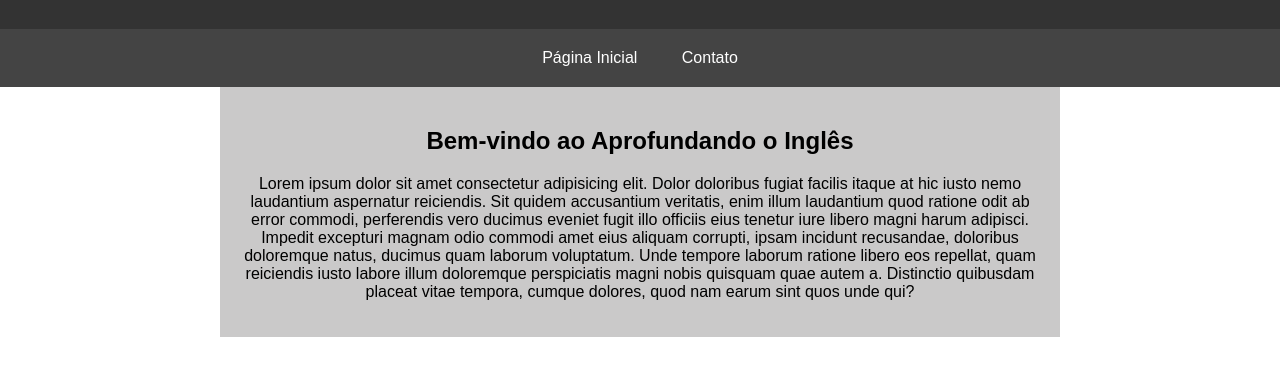
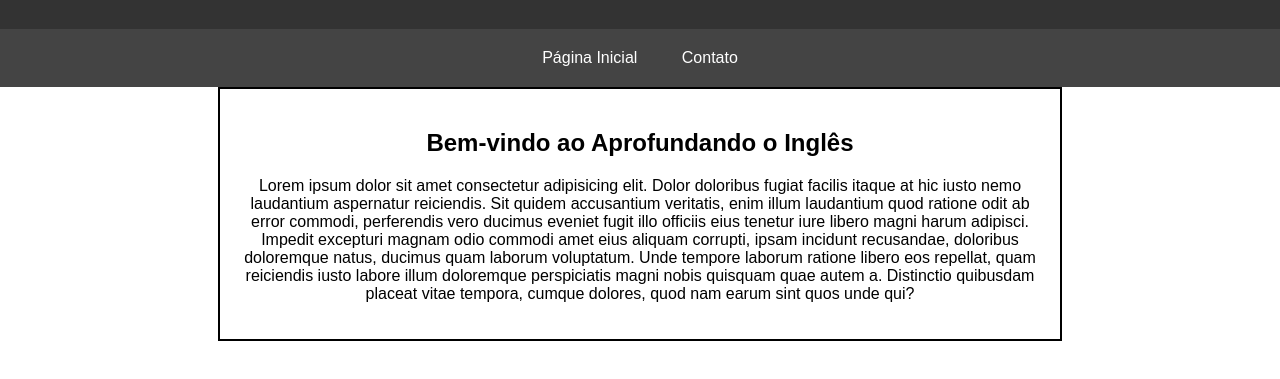
Before and after one commit to RivaldoSantos1250/aprofundando-o-ingles, a plain HTML site: page index.html in a window 1280 px wide. Shown: the part 71-450 px from the top of the page. Drawn offline with Linux system fonts and the light colour scheme.

Commit message:
Update style.css

```diff
--- a/assets/Styles/style.css
+++ b/assets/Styles/style.css
@@ -27,7 +27,8 @@ main {
     max-width: 800px;
     margin: 0 auto;
     padding: 20px;
-    background-color: rgb(202, 201, 201);
+    background-color: rgb(255, 255, 255);
+    border: 2px solid black;
 }
 
 main p, h2 {
```
